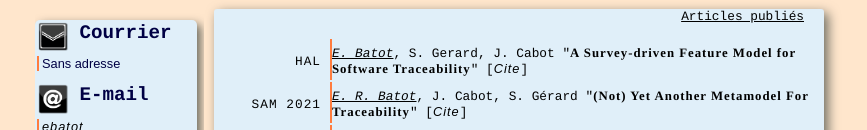
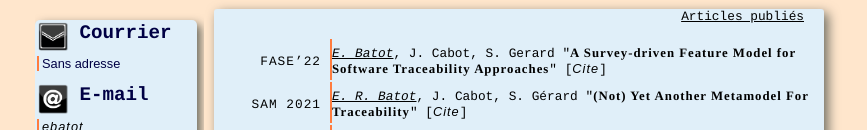
Before and after one commit to ebatot/ebatot.github.io, a plain HTML site: page index_fr.html in a window 1280 px wide. Shown: the part 156-286 px from the top of the page, without its empty margins (208-1075 px from the left). Drawn offline with nearby package versions, Linux system fonts and the light colour scheme.

Commit message:
Update FASE publication

```diff
--- a/index_fr.html
+++ b/index_fr.html
@@ -48,8 +48,8 @@
 					<p class="box_elt right-align uline ">Articles publiés</p>
 					<table class="table_date">
 					  <tr>
-						<td class="td_date"><a target="_blank" class="a_conf"  href="https://hal.archives-ouvertes.fr">HAL</a></td>
-						<td class="td_content"><em>E. Batot</em>, S. Gerard, J. Cabot "<a  alt="IST" target="_blank" class="a_publi" href="papers/batot2020_ist_surveyDrivenTraceabilityFeatureModel.pdf">A Survey-driven Feature Model for Software Traceability</a>" [<a target="_blank" class="a_prof" href="https://hal.archives-ouvertes.fr/hal-03267077/">Cite</a>]</td>
+						<td class="td_date"><a target="_blank" class="a_conf"  href="https://etaps.org/2022/fase">FASE’22</a></td>
+						<td class="td_content"><em>E. Batot</em>, J. Cabot, S. Gerard "<a  alt="IST" target="_blank" class="a_publi" href="papers/batot2020_ist_surveyDrivenTraceabilityFeatureModel.pdf">A Survey-driven Feature Model for Software Traceability Approaches</a>" [<a target="_blank" class="a_prof" href="https://hal.archives-ouvertes.fr/hal-03267077/">Cite</a>]</td>
 					  </tr>
 					<tr>
 						<td class="td_date"><a target="_blank" class="a_conf"  href="https://sdl-forum.org/Events/SAM2021/index.htm">SAM 2021</a></td>
```
Also changed, not shown: index.html (+1 -1 lines).
